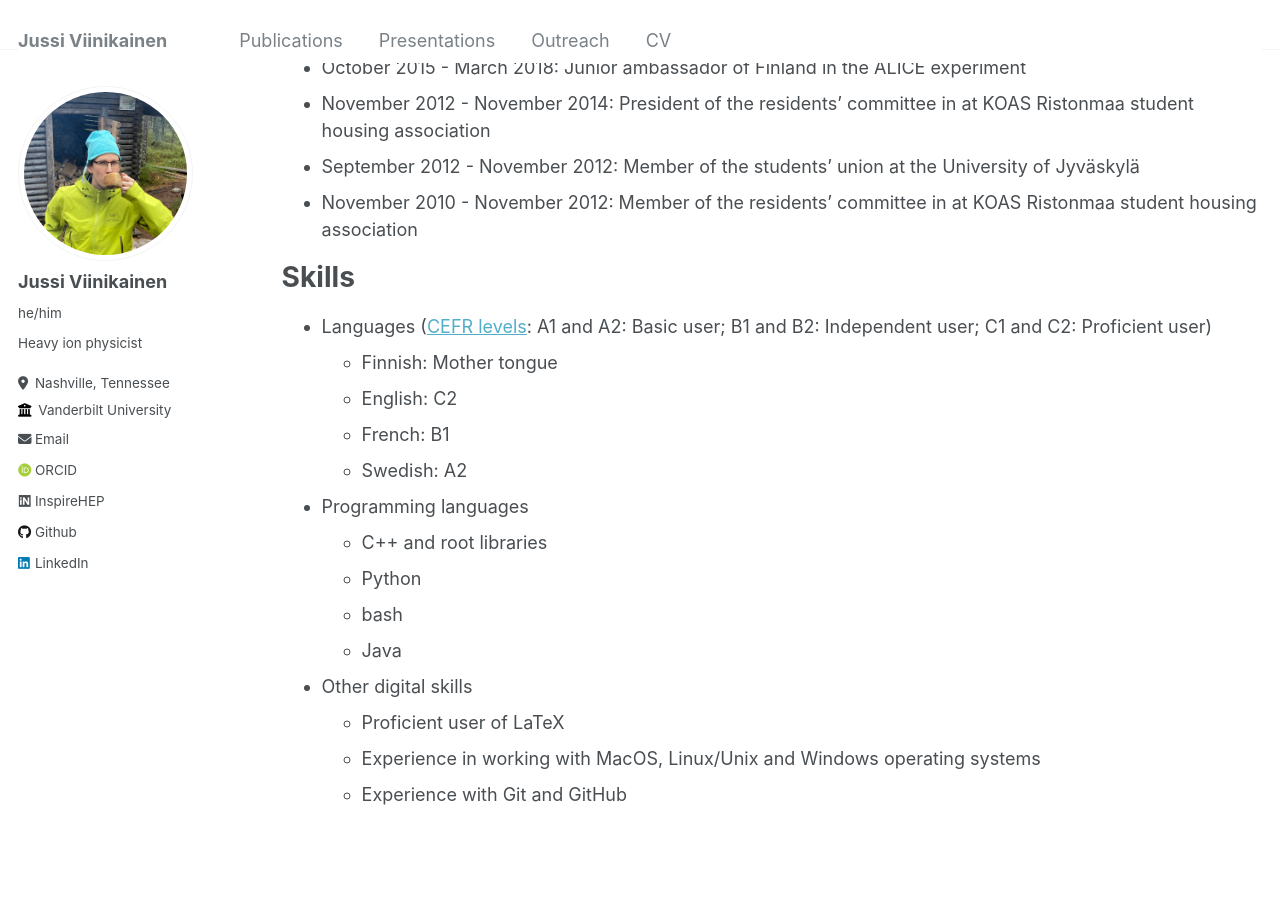
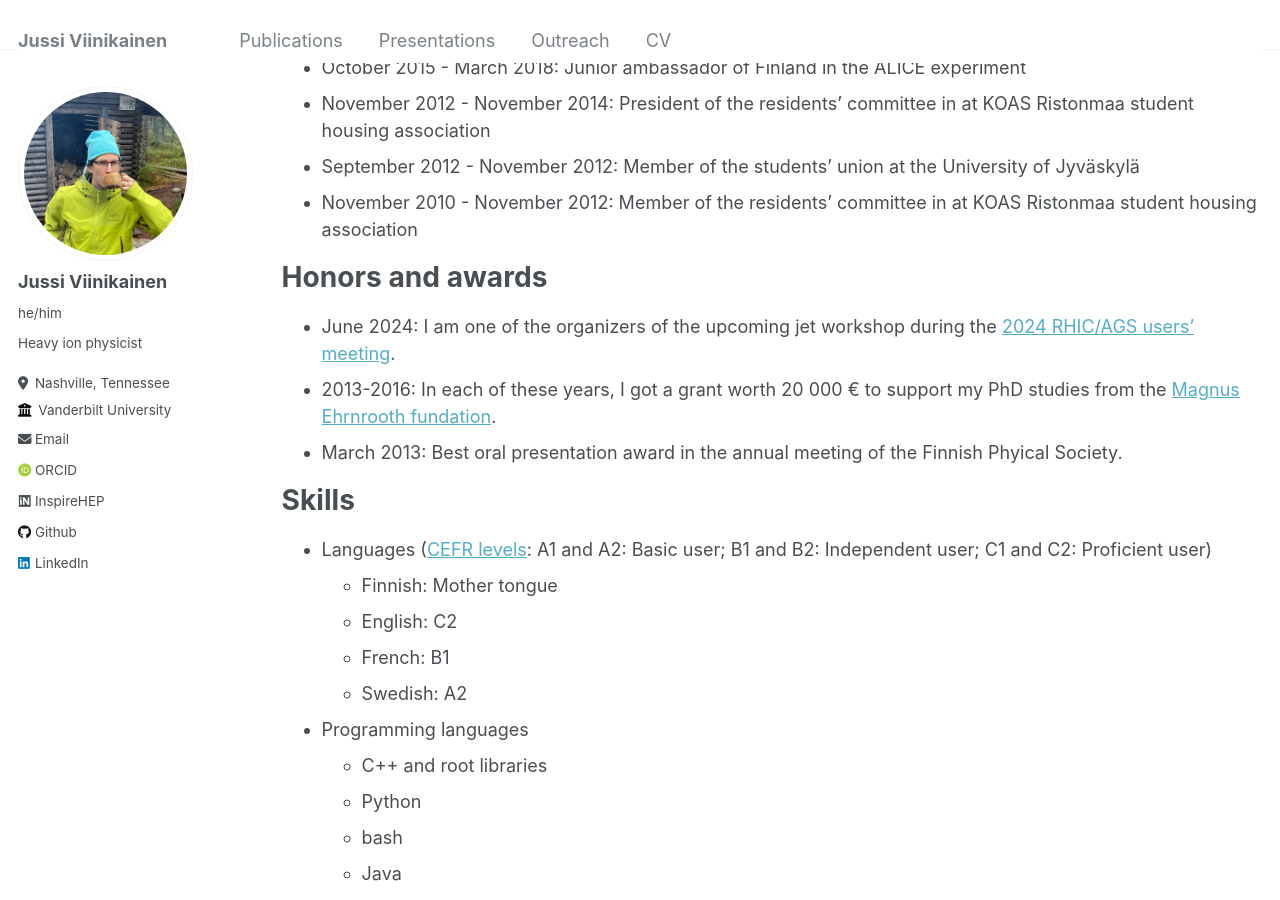
Before and after one commit to jusaviin/jusaviin.github.io, a Jekyll site: the page built from _pages/cv.md, in a window 1280 px wide and 900 px high, scrolled down 4332 px. Built offline with Jekyll 4.4.1, drawn with Linux system fonts in a browser that asks for light colours; some web fonts are replaced.

```diff
--- a/_pages/cv.md
+++ b/_pages/cv.md
@@ -109,6 +109,11 @@ Leadership experience and positions of trust
 * September 2012 - November 2012: Member of the students' union at the University of Jyväskylä
 * November 2010 - November 2012: Member of the residents' committee in at KOAS Ristonmaa student housing association
 
+Honors and awards
+=====
+* June 2024: I am one of the organizers of the upcoming jet workshop during the [2024 RHIC/AGS users' meeting](https://www.bnl.gov/rhicagsaum/).
+* 2013-2016: In each of these years, I got a grant worth 20 000 € to support my PhD studies from the [Magnus Ehrnrooth fundation](https://magnusehrnroothinsaatio.fi/en/frontpage/).
+* March 2013: Best oral presentation award in the annual meeting of the Finnish Phyical Society.
 
 Skills
 ======
```
Also changed, not shown: _pages/about.md (+1 -1 lines).
